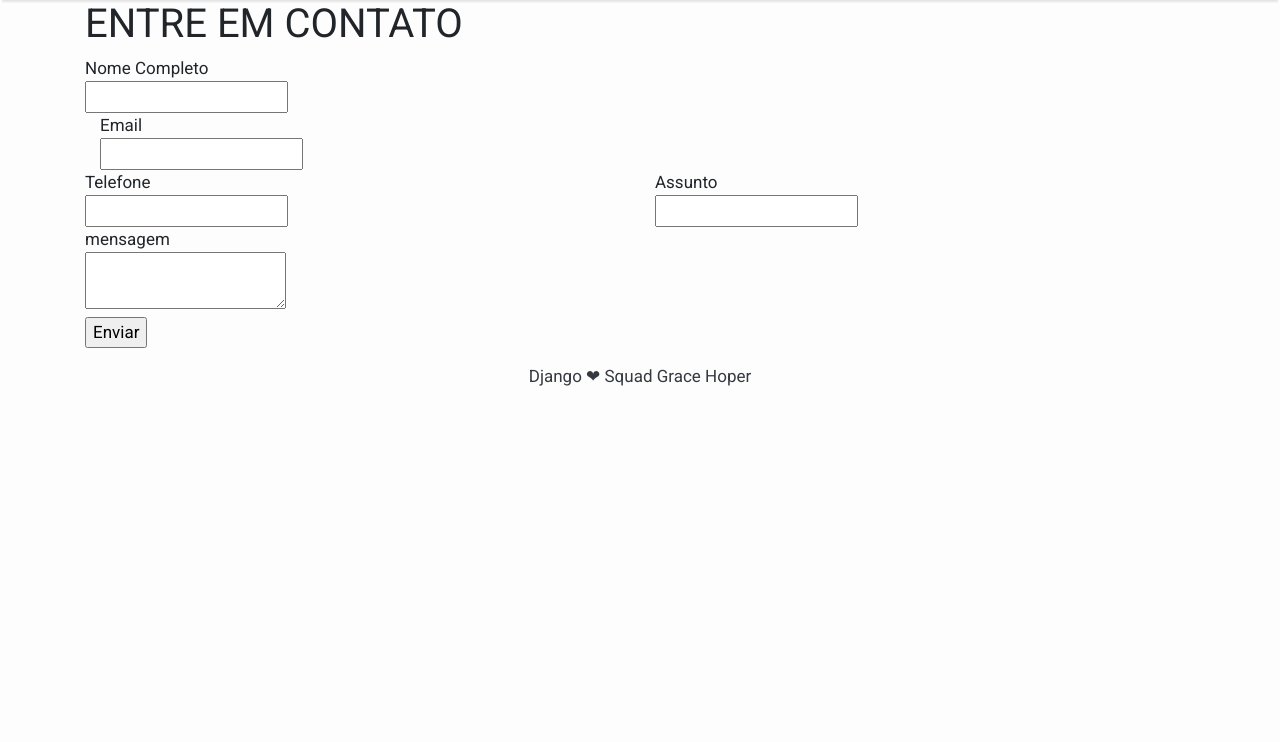
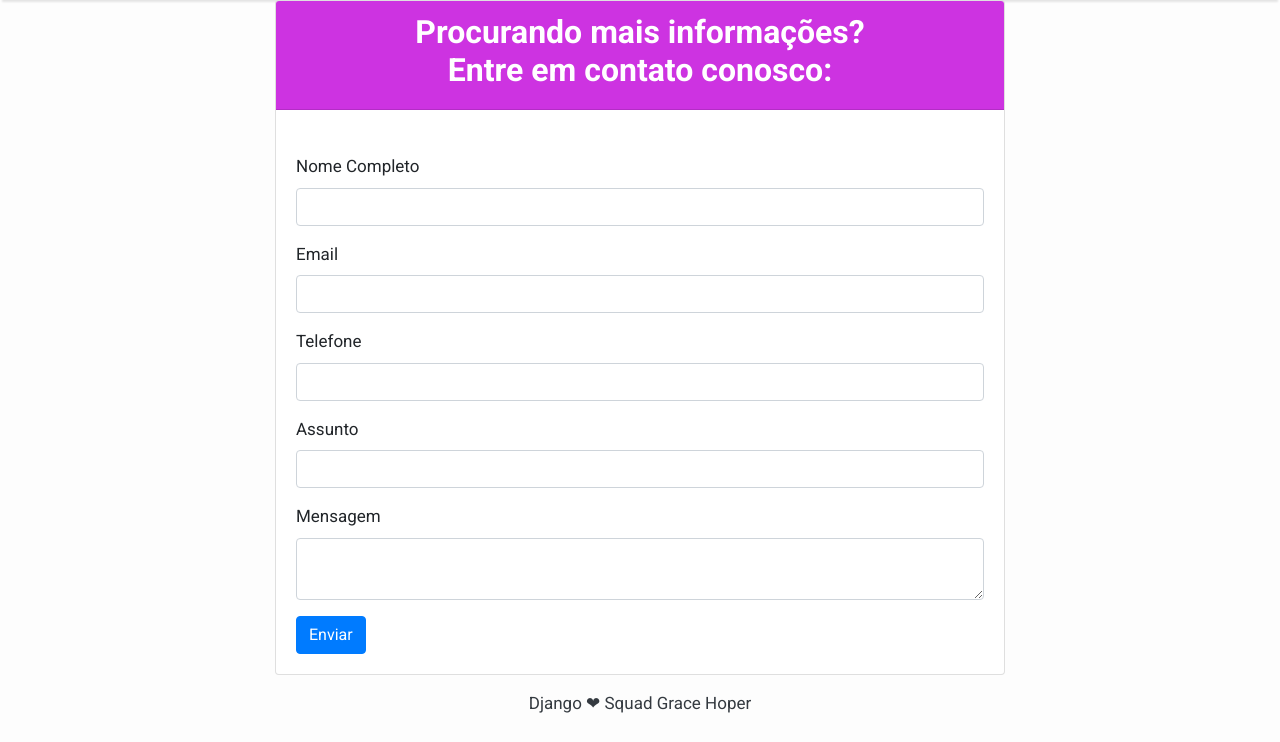
Before and after one commit to anaisateodoro/django-blog-noticias, a Django app: template blog/templates/contato.html in a window 1280 px wide. Shown: the part 58-800 px from the top of the page. Run offline with Django 5.2, Linux system fonts and the light colour scheme; the template is opened without the code that fills it, so the values that code supplies are empty; some libraries are stand-ins or nearby versions.

Commit message:
:lipstick: feat: Estilização o formulário contato e reorganizando ordens de URLs

```diff
--- a/blog/templates/contato.html
+++ b/blog/templates/contato.html
@@ -1,61 +1,42 @@
 {% extends 'base.html' %}
+{% load bootstrap4 %}
+{% load static %}
 {% block content %}
-<div class="container-fluid">
 <div class="container">
-			<div class="formBox">
-				<form action="" method="post">{% csrf_token %}
-						<div class="row">
-							<div class="col-sm-12">
-								<h1>ENTRE EM CONTATO</h1>
+    <div class="row justify-content-center">
+        <div class="col-md-8">
+            <div class="card">
+                <div class="card-header" style="background-color: #cd33e1; color: white;">
+                    <h2 class="text-center font-weight-bold">Procurando mais informações? <br>Entre em contato conosco:</h2>
                 </div>
+                    <div class="card-body">
+                    <form action="" method="post" class="mt-4">
+                        {% csrf_token %}
+                        <div class="form-group">
+                            <label for="id_nome">Nome Completo</label>
+                            <input type="text" name="nome" id="id_nome" class="form-control">
                         </div>
-
-						<div class="row">
-							<div class="col-sm-12">
-								<div class="inputBox">
-									<div class="inputText">Nome Completo</div>
-									<input type="text" name="nome" id="id_nome" class="input">
+                        <div class="form-group">
+                            <label for="id_email">Email</label>
+                            <input type="email" name="email" id="id_email" class="form-control">
                         </div>
+                        <div class="form-group">
+                            <label for="id_telefone">Telefone</label>
+                            <input type="text" name="telefone" id="id_telefone" class="form-control" data-mask="(00) 00000-0000">
                         </div>
-
+                        <div class="form-group">
+                            <label for="id_assunto">Assunto</label>
+                            <input type="text" name="assunto" id="id_assunto" class="form-control">
                         </div>
-							<div class="col-sm-6">
-								<div class="inputBox">
-									<div class="inputText">Email</div>
-									<input type="email" name="email" id="id_email" class="input">
+                        <div class="form-group">
+                            <label for="id_mensagem">Mensagem</label>
+                            <textarea class="form-control" name="mensagem" id="id_mensagem"></textarea>
+                        </div>
+                        <button type="submit" class="btn btn-primary">Enviar</button>
+                    </form>
                 </div>
             </div>
         </div>
-
-						<div class="row">
-							<div class="col-sm-6">
-								<div class="inputBox">
-									<div class="inputText">Telefone</div>
-									<input type="text" name="telefone" id="id_telefone" class="input">
     </div>
 </div>
-
-							<div class="col-sm-6">
-								<div class="inputBox">
-									<div class="inputText">Assunto</div>
-									<input type="text" name="assunto" id="id_assunto" class="input">
-								</div>
-							</div>
-						</div>
-
-						<div class="row">
-							<div class="col-sm-12">
-								<div class="inputBox">
-									<div class="inputText">mensagem</div>
-									<textarea class="input" name="mensagem" id="id_mensagem"></textarea>
-								</div>
-							</div>
-						</div>
-
-						<div class="row">
-							<div class="col-sm-12">
-								<input type="submit" name="" class="button" value="Enviar">
-							</div>
-						</div>
-				</form>
-                {%endblock%}
+{% endblock %}
--- a/blog/urls.py
+++ b/blog/urls.py
@@ -4,8 +4,6 @@ from django.urls import path,include
 from .feeds import LatestPostFeed
 from oursite.sitemaps import PostSitemap
 from django.conf.urls.static import static
-from .views import ContatoCreate, ContatoCreateSucess
-
 
 # Sitemap configuration
 sitemaps = {
@@ -14,10 +12,10 @@ sitemaps = {
 
 urlpatterns = [
     path('', views.PostList.as_view(), name='home'),
-    path('<slug:slug>/', views.post_detail, name='post_detail'),
+    path('contato/', views.ContatoCreate.as_view(), name='contato_form'),
+    path('sucesso/', views.ContatoCreateSuccess.as_view(), name='contato_form_success'),
     path('summernote/', include('django_summernote.urls')),
     path('feed/rss',LatestPostFeed(), name='post_feed'),
     path("sitemap.xml", sitemap, {"sitemaps": sitemaps}, name="sitemap"),
-    path('contato/', ContatoCreate.as_view(), name='contato_form'),
-    path('sucesso/', ContatoCreateSucess.as_view(), name='contato_form_sucess'),
+    path('<slug:slug>/', views.post_detail, name='post_detail'),
 ]
```
Also changed, not shown: blog/templates/contato_success.html (+20 -12 lines), blog/views.py (+4 -3 lines). Lines whose indentation alone changed are shown as unchanged.
